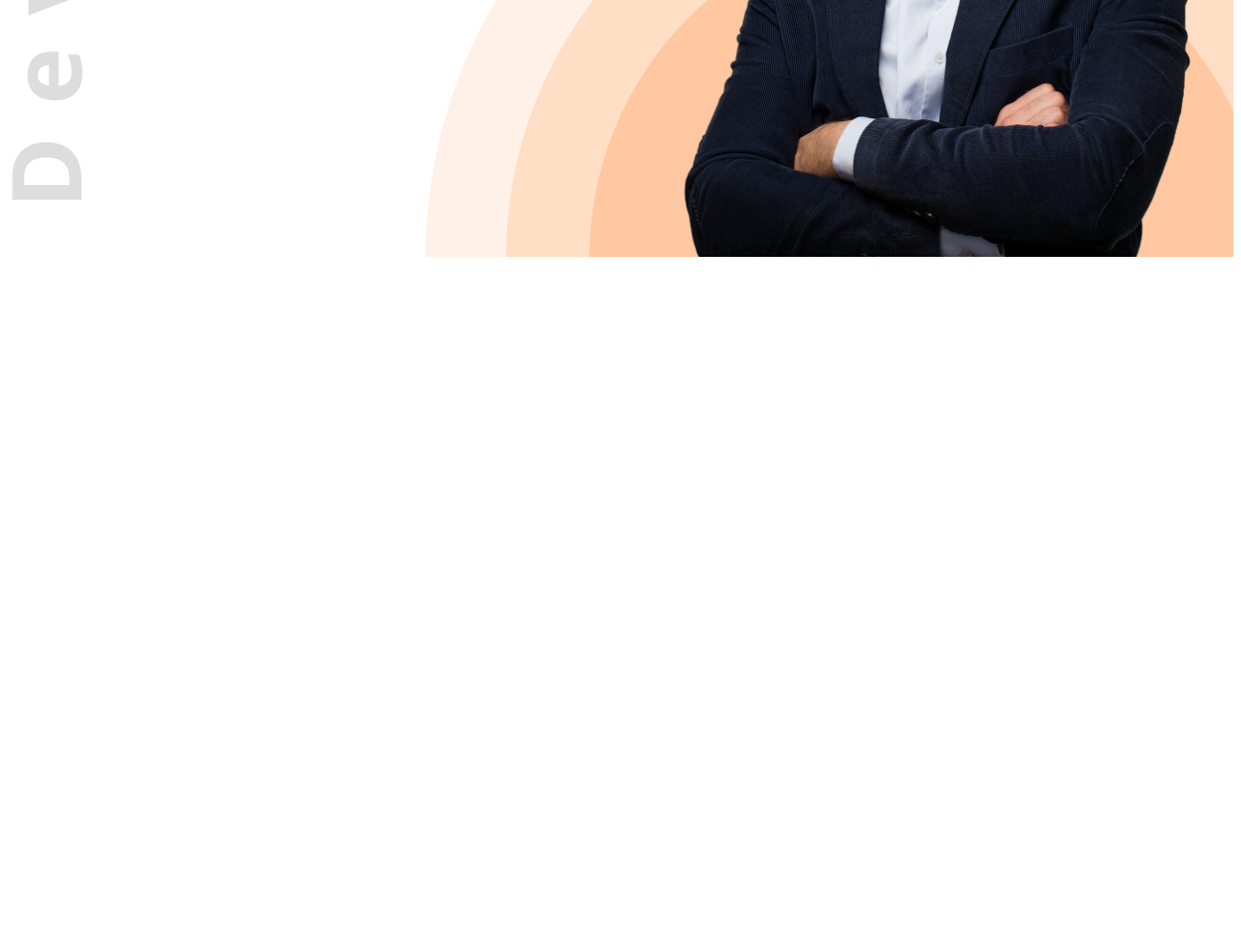
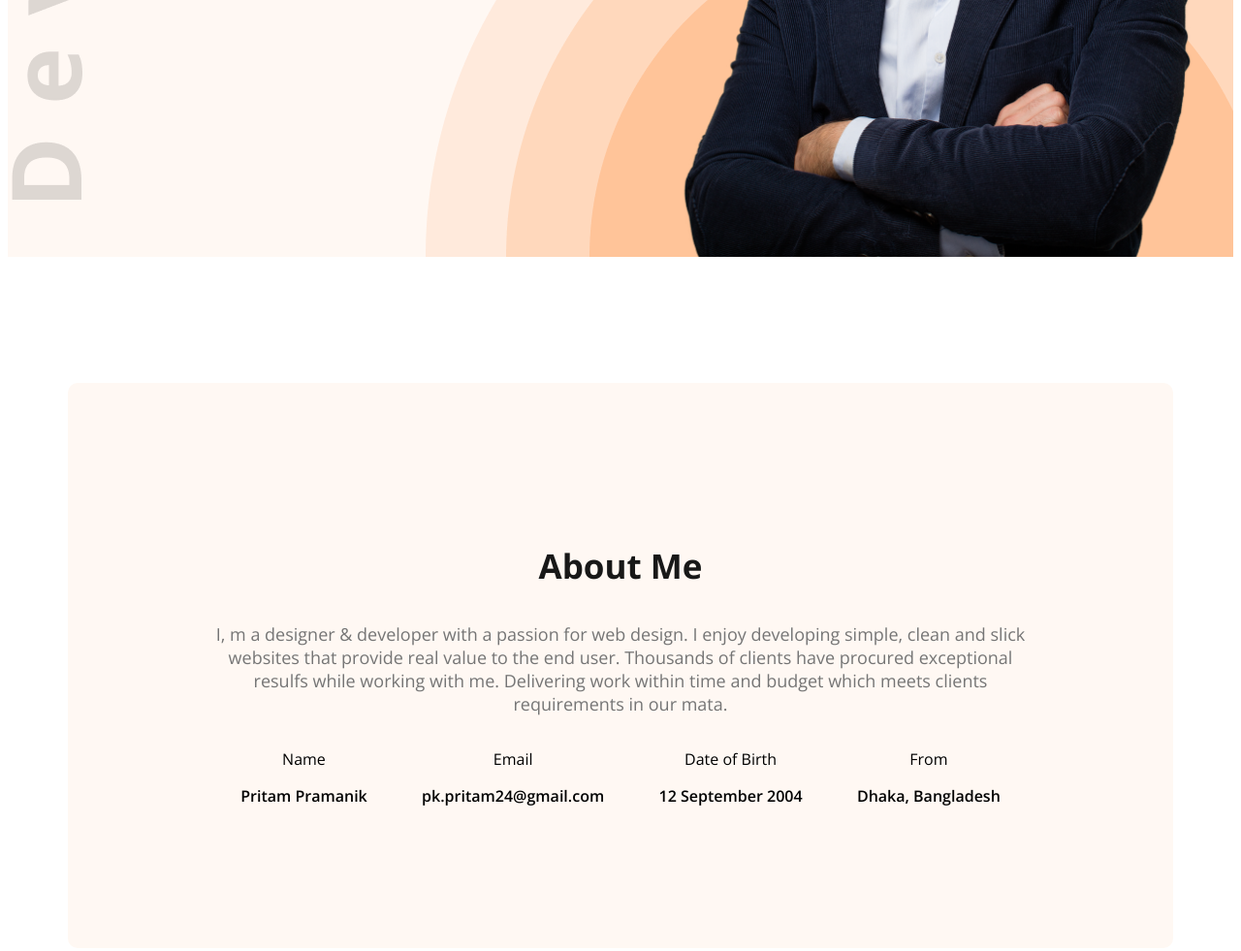
Before and after one commit to pritamprmnk/first-portfolio, a plain HTML site: page index.html in a window 1280 px wide. Shown: the part 565-1546 px from the top of the page at 97% size. Before the commit the page ends 838 px from the top, so only its background shows below. Drawn offline with nearby package versions, Linux system fonts and the light colour scheme.

Commit message:
Added About

```diff
--- a/index.html
+++ b/index.html
@@ -10,7 +10,7 @@
     <link rel="stylesheet" href="style/style.css">
 </head>
 <body class="open-sans-normal">
-    <header class="header">
+    <header class="header secondary-bg">
         <nav>
             <h3 class="nav-title"><span class="text-primary">P</span><small>ritam</small></h3>
             <ul>
@@ -33,6 +33,30 @@
             <img class="banner-profile-picture" src="images/hardy.png" alt="">
         </div>
     </header>
+    <main>
+        <section class="about secondary-bg">
+            <h3 class="section-title">About Me</h3>
+            <p class="section-description">I, m a designer & developer with a passion for web design. I enjoy developing simple, clean and slick websites that provide real value to the end user. Thousands of clients have procured exceptional resulfs while working with me. Delivering work within time and budget which meets clients requirements in our mata.</p>
+            <div class="about-items">
+                <div class="about-item">
+                    <p class="item-title">Name</p>
+                    <p class="item-description">Pritam Pramanik</p>
+                </div>
+                <div class="about-item">
+                    <p class="item-title">Email</p>
+                    <p class="item-description">pk.pritam24@gmail.com</p>
+                </div>
+                <div class="about-item">
+                    <p class="item-title">Date of Birth</p>
+                    <p class="item-description">12 September 2004</p>
+                </div>
+                <div class="about-item">
+                    <p class="item-title">From</p>
+                    <p class="item-description">Dhaka, Bangladesh</p>
+                </div>
+            </div>
+        </section>
+    </main>
 
 </body>
 </html>
--- a/style/style.css
+++ b/style/style.css
@@ -7,8 +7,14 @@
   font-variation-settings:
     "wdth" 100;
 }
+
+
+
 /* shared style */
 
+.secondary-bg{
+ background-color:#fff8f3 ;
+}
 .text-primary{
     color: #FD6E0A;
 }
@@ -25,7 +31,15 @@
     border-radius: 5px;
 
 }
+.section-title{
+    font-size: 35px;
+    color: #181818;
 
+}
+.section-description{
+    font-size: 18px;
+    color: #757575;
+}
 /* Nav Style */
 nav{
     display: flex;
@@ -76,3 +90,22 @@ nav li a{
 .banner-profile-picture{
     width: 580px;
 }
+/* about style */
+.about{
+    border-radius: 10px;
+    padding: 130px 150px;
+    text-align: center;
+    margin-top: 130px;
+}
+/* main style */
+main{
+    max-width: 1140px;
+    margin: 0 auto;
+}
+.item-description{
+    font-weight: 600;
+}
+.about-items{
+    display: flex;
+    justify-content: space-around;
+}
```
